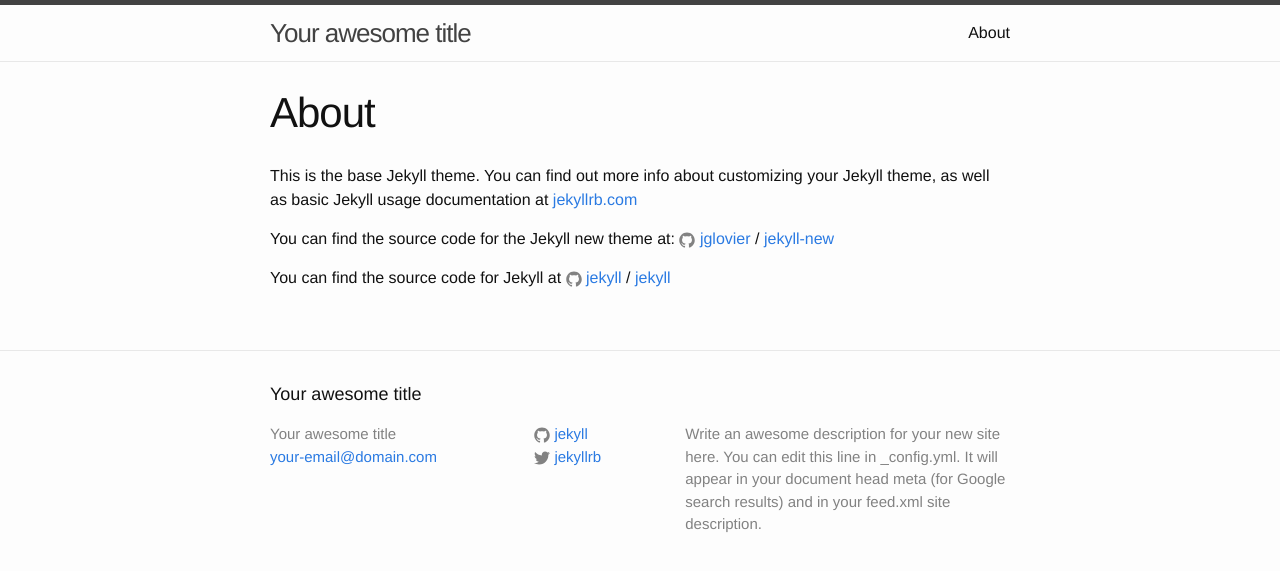
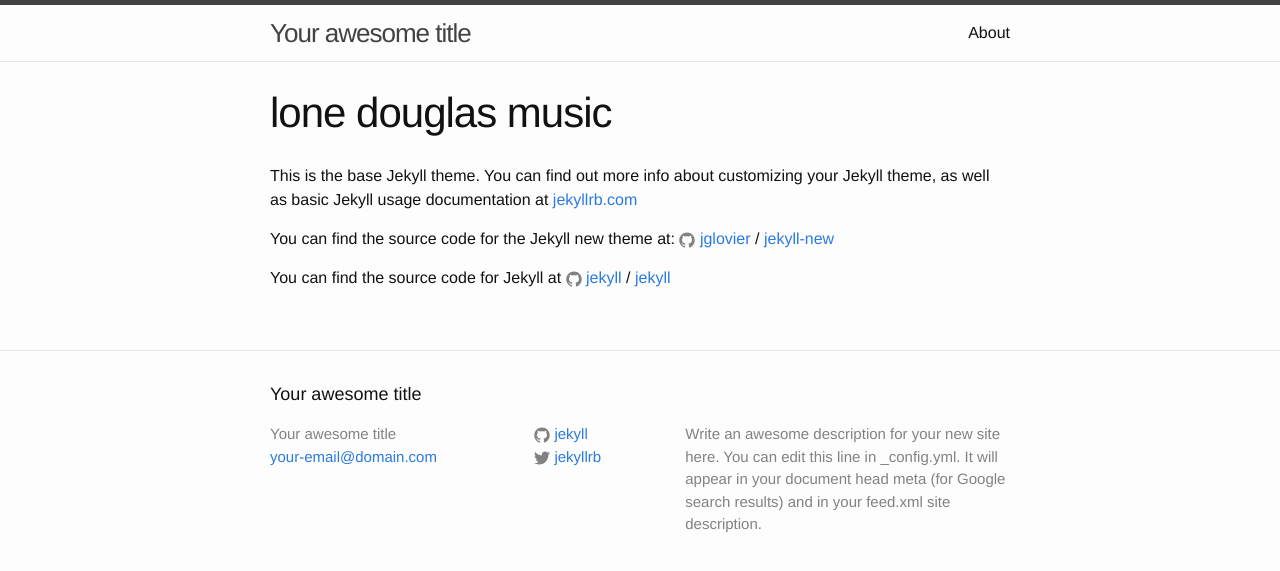
Before and after one commit to codertrev/coder-trev.github.io, a Jekyll site: the page built from about.md, in a window 1280 px wide. Shown: the top 571 px of the page. Built offline with Jekyll 4.4.1, drawn with Linux system fonts in a browser that asks for light colours.

Commit message:
Create page.html

```diff
--- a/_layouts/page.html
+++ b/_layouts/page.html
@@ -4,7 +4,7 @@
 <article class="post">
 
   <header class="post-header">
-    <h1 class="post-title">{{ page.title }}</h1>
+    <h1 class="post-title">lone douglas music</h1>
   </header>
 
   <div class="post-content">
```
